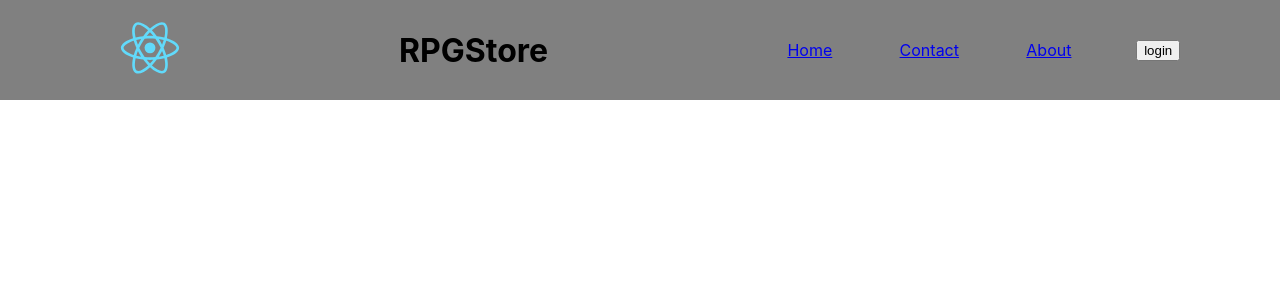
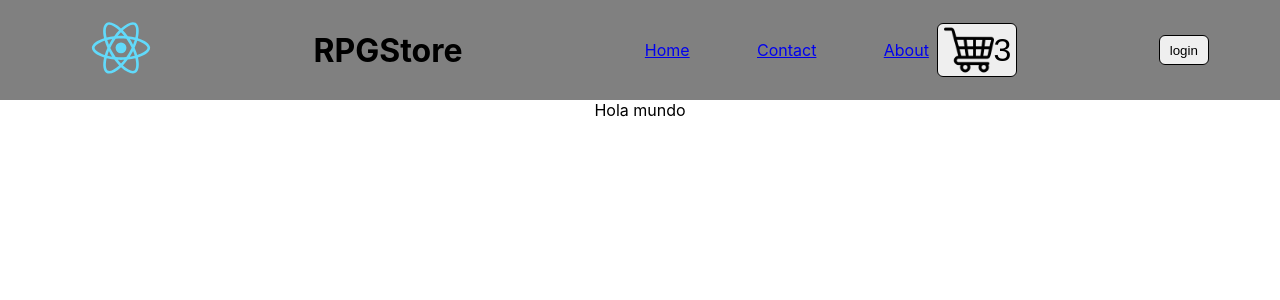
Before and after one commit to Santiagodval/roleplayingstore, a React (Create React App) app: page / in a window 1280 px wide. Shown: the top 300 px of the page. Built offline with nearby package versions, Linux system fonts and the light colour scheme.

Commit message:
ejercicio clase 4 hecho

```diff
--- a/src/App.js
+++ b/src/App.js
@@ -1,6 +1,6 @@
-import logo from './logo.svg';
 import './App.css';
 import NavBar from './components/NavBar/NavBar'
+import ItemListConteiner from './components/ItemListContainer';
 
 function App() {
   return (
@@ -8,6 +8,9 @@ function App() {
       <header>
           <NavBar/>
       </header>
+      <main>
+          <ItemListConteiner prop="Hola mundo"/>
+      </main>
     </div>
   );
 }
--- /dev/null
+++ b/src/components/ItemListContainer.js
@@ -0,0 +1,10 @@
+
+const ItemListConteiner = ({prop})=>{
+    return(
+        <div>
+            {prop}
+        </div>
+    )
+}
+
+export default ItemListConteiner;
--- /dev/null
+++ b/src/components/NavBar/CartWidget.js
@@ -0,0 +1,16 @@
+import './styles.css';
+import cart from "../../shopping-cart.png"
+
+const CartWidget = () =>{
+
+    return(
+        <button className='cartButton'>
+            <img width={'50px'} src={cart} alt="cart"></img>
+            <div>3</div>
+        </button>
+
+    );
+
+};
+
+export default CartWidget;
--- a/src/components/NavBar/NavBar.js
+++ b/src/components/NavBar/NavBar.js
@@ -1,5 +1,6 @@
 import logo from "../../logo.svg";
 import './styles.css';
+import CartWidget from "./CartWidget";
 
 const NavBar = () => {
     return (
@@ -23,6 +24,9 @@ const NavBar = () => {
                     </li>
                 </ul>
             </div>
+            <div>
+                <CartWidget />
+            </div>
             <div className="navBar-login">
                 <button>login</button>
             </div>
--- a/src/components/NavBar/styles.css
+++ b/src/components/NavBar/styles.css
@@ -13,3 +13,30 @@
     justify-content: space-between;
     list-style-type: none;
 }
+
+.navBar-login button{
+
+    height: 30px;
+    width: 50px;
+}
+
+button{
+    transition: transform 0.5s;
+    border: 1px solid black;
+    border-radius: 6px;
+}
+
+.cartButton{
+    display: flex;
+    align-items: center;
+    justify-content: space-around;
+    width: 80px;
+}
+
+.cartButton div{
+    font-size: 2rem;
+}
+
+button:hover{
+    transform: translate(0,-3px);
+}
```
Also changed, not shown: src/components/MiPrimerComponente.js (deleted), src/shopping-cart.png (added).
